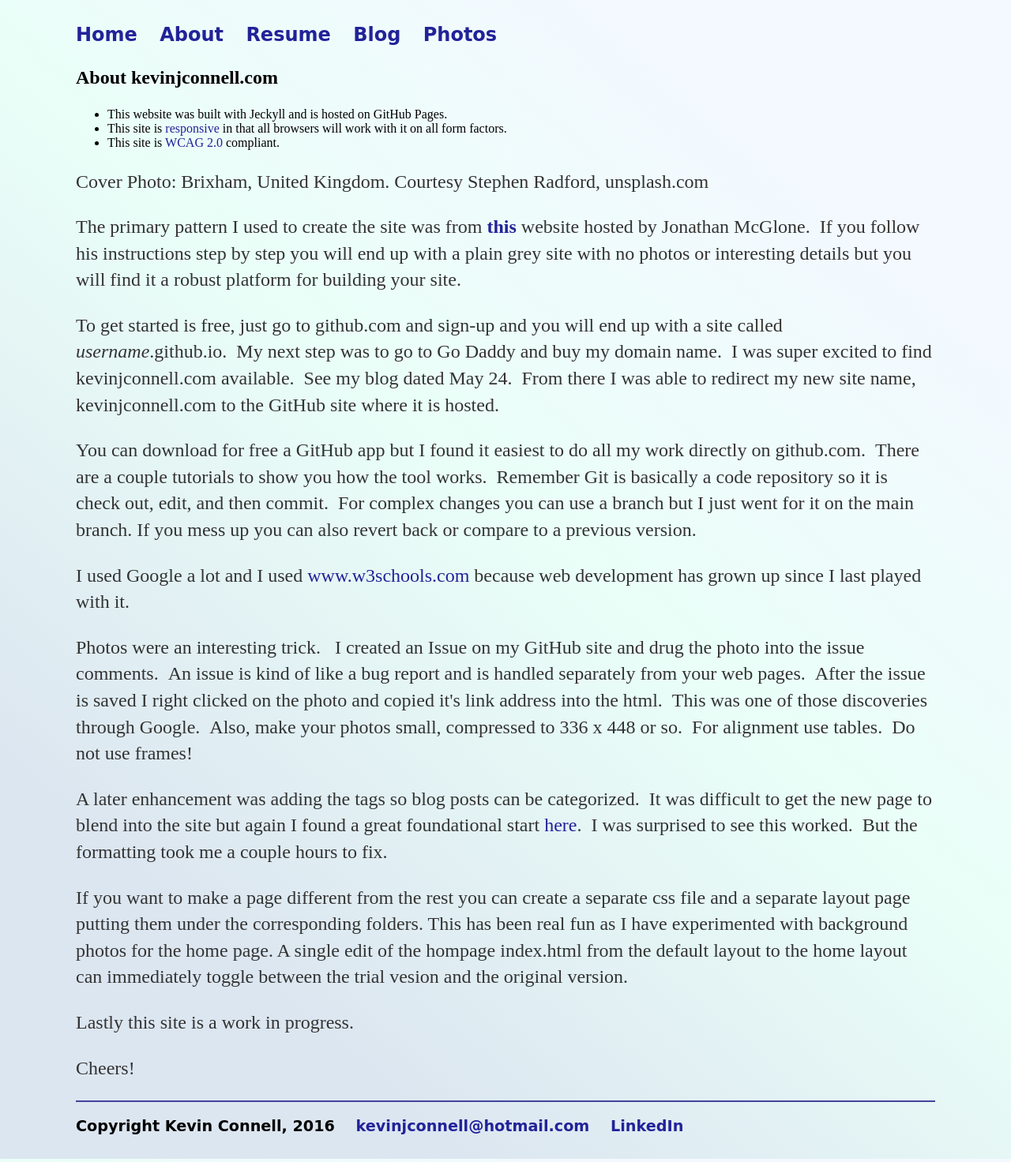
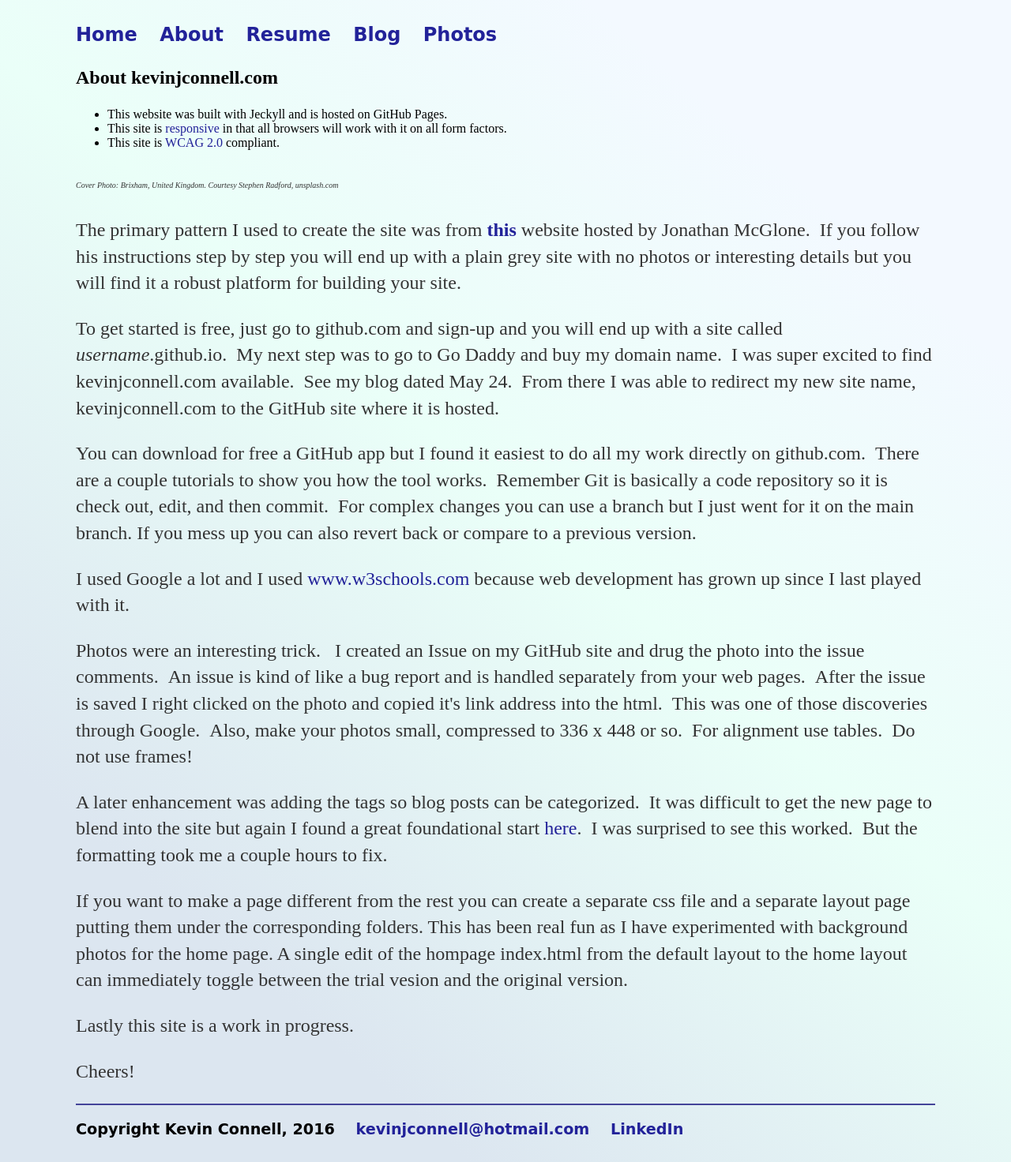
Before and after one commit to mo4dawg/mo4dawg.github.io, a Jekyll site: the page built from theSite/index.html, in a window 1280 px wide. Shown: the whole page at 79% size. Built offline with Jekyll 4.4.1, drawn with Linux system fonts in a browser that asks for light colours.

Commit message:
Update index.html

```diff
--- a/theSite/index.html
+++ b/theSite/index.html
@@ -11,7 +11,7 @@
       <li>This site is <a href="https://www.w3.org/TR/WCAG20/"> WCAG 2.0</a> compliant.</li>
     </ul>
   </div>
-  <p>Cover Photo: Brixham, United Kingdom.  Courtesy Stephen Radford, unsplash.com</p>
+  <p><font size = 1.3" ><i>Cover Photo: Brixham, United Kingdom.  Courtesy Stephen Radford, unsplash.com</i></font></p>
   <p>The primary pattern I used to create the site was from <a href="http://jmcglone.com/guides/github-pages/"><b> this </b></a> website hosted by Jonathan McGlone. &nbsp;If you follow his instructions step by step you will end up with a plain grey site with no photos or interesting details but you will find it a robust platform for building your site.</p>
   <p>To get started is free, just go to github.com and sign-up and you will end up with a site called <i>username</i>.github.io.&nbsp;  My next step was to go to Go Daddy and buy my domain name.  &nbsp;I was super excited to find kevinjconnell.com available. &nbsp;See my blog dated May 24.  &nbsp;From there I was able to redirect my new site name, kevinjconnell.com to the GitHub site where it is hosted.</p>
   <p>You can download for free a GitHub app but I found it easiest to do all my work directly on github.com. &nbsp;There are a couple tutorials to show you how the tool works.  &nbsp;Remember Git is basically a code repository so it is check out, edit, and then commit.  &nbsp;For complex changes you can use a branch but I just went for it on the main branch.  If you mess up you can also revert back or compare to a previous version.</p>
```
